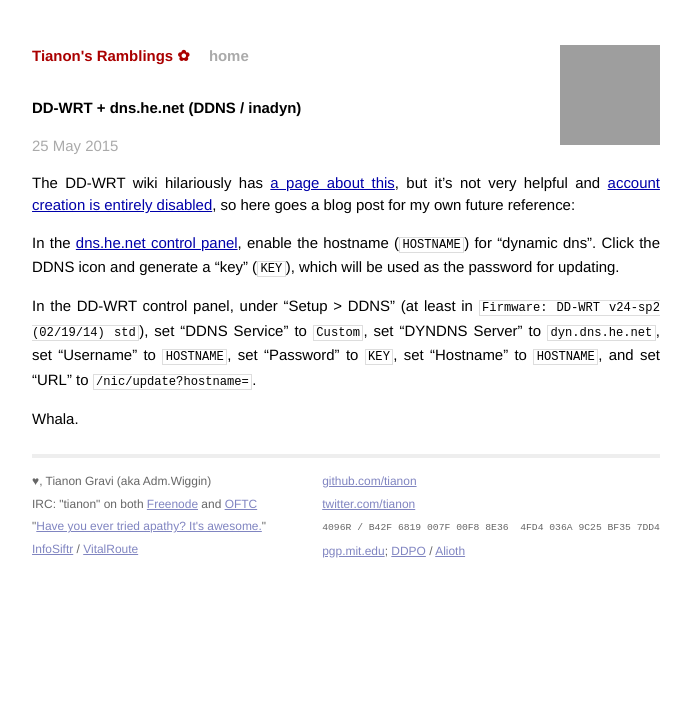
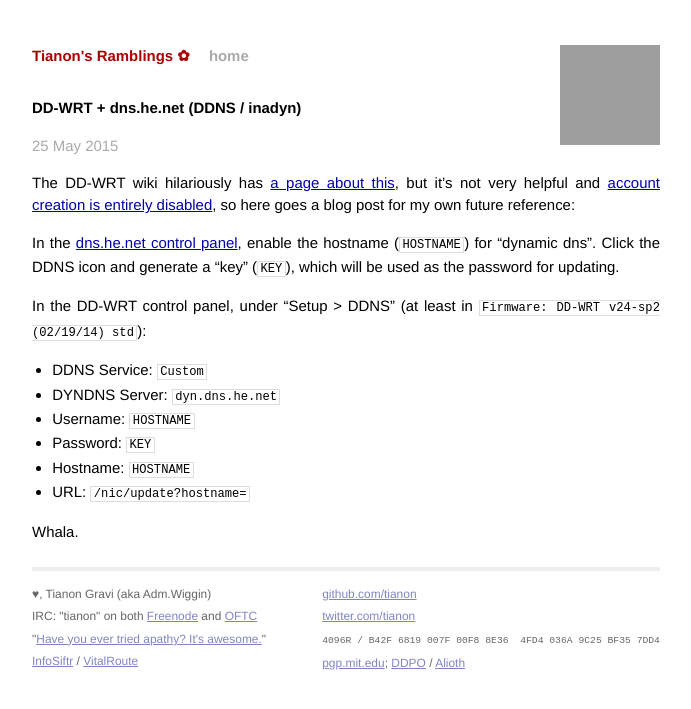
Before and after one commit to tianon/tianon.github.io, a Jekyll site: the page built from _posts/2015-05-25-dns.he.net-dd-wrt.md, in a window 1280 px wide, cut to the strip 0-945 px from the top of the page. Shown: the top 709 px of the strip, without its empty margins (294-985 px from the left). Built offline with Jekyll 4.4.1, drawn with Linux system fonts in a browser that asks for light colours; Markdown is read by kramdown in place of the engine named in the settings; grey boxes are pictures that could not be loaded.

Commit message:
Reformat for easier reading

```diff
--- a/_posts/2015-05-25-dns.he.net-dd-wrt.md
+++ b/_posts/2015-05-25-dns.he.net-dd-wrt.md
@@ -7,6 +7,13 @@
 
 In the [dns.he.net control panel](https://dns.he.net), enable the hostname (`HOSTNAME`) for "dynamic dns".  Click the DDNS icon and generate a "key" (`KEY`), which will be used as the password for updating.
 
-In the DD-WRT control panel, under "Setup > DDNS" (at least in `Firmware: DD-WRT v24-sp2 (02/19/14) std`), set "DDNS Service" to `Custom`, set "DYNDNS Server" to `dyn.dns.he.net`, set "Username" to `HOSTNAME`, set "Password" to `KEY`, set "Hostname" to `HOSTNAME`, and set "URL" to `/nic/update?hostname=`.
+In the DD-WRT control panel, under "Setup > DDNS" (at least in `Firmware: DD-WRT v24-sp2 (02/19/14) std`):
+
+- DDNS Service: `Custom`
+- DYNDNS Server: `dyn.dns.he.net`
+- Username: `HOSTNAME`
+- Password: `KEY`
+- Hostname: `HOSTNAME`
+- URL: `/nic/update?hostname=`
 
 Whala.
```
